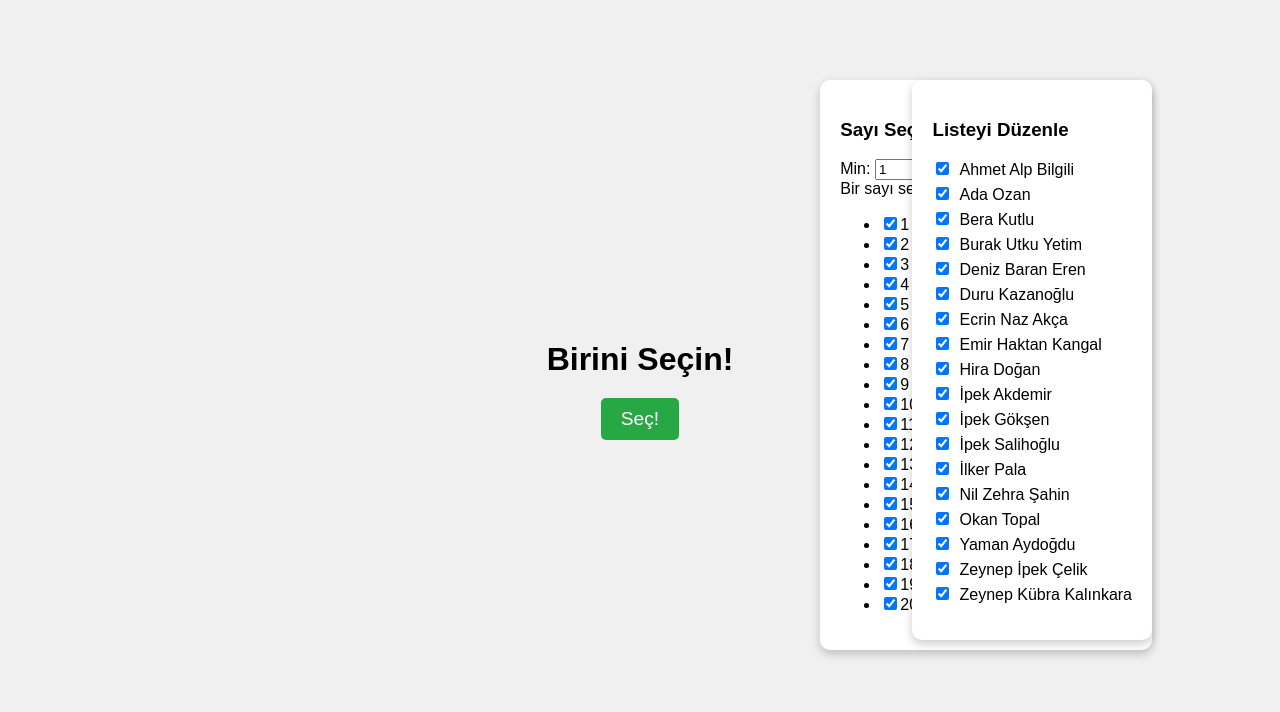
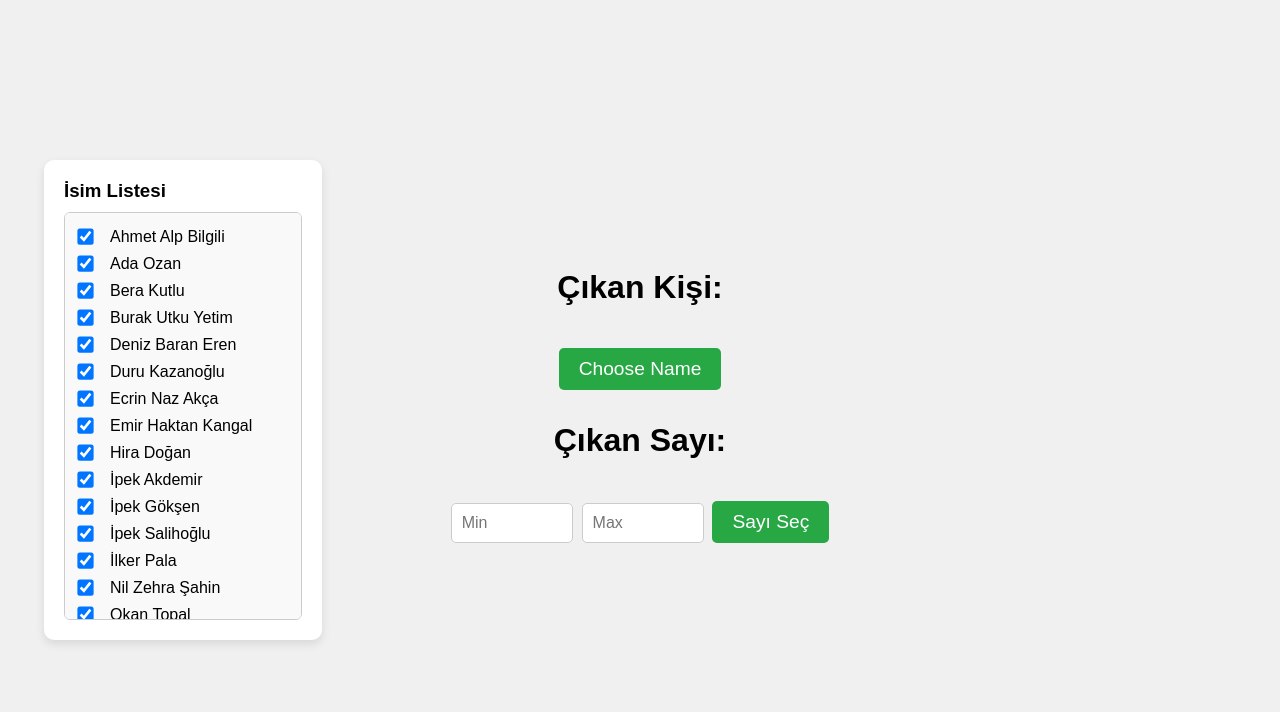
Before and after one commit to yamanaydogduschool/studentchooser, a plain HTML site: page index.html in a window 1280 px wide. Drawn offline with Linux system fonts and the light colour scheme.

Commit message:
The random number and UI changes.

```diff
--- a/css/main.css
+++ b/css/main.css
@@ -2,27 +2,76 @@ body {
   font-family: Arial, sans-serif;
   margin: 0;
   padding: 0;
+  background-color: #f0f0f0;
+  height: 100vh;
+  box-sizing: border-box;
   display: flex;
   justify-content: center;
   align-items: center;
-    height: 100vh;
-    background-color: #f0f0f0;
+  overflow: hidden;
 }
 
 .main-container {
   display: flex;
-    flex-direction: column;
+  justify-content: space-between;
   align-items: center;
+  padding: 20px;
+  width: 90%;
+  height: 80%;
+  max-width: 1200px;
+  position: relative;
+  flex-wrap: wrap;
 }
 
-  .chosen-name {
+.side-panel-left,
+.side-panel-right {
+  background-color: #ffffff;
+  padding: 20px;
+  border-radius: 10px;
+  box-shadow: 0 4px 10px rgba(0, 0, 0, 0.1);
+  flex-shrink: 0;
+  height: 55vh;
+  display: flex;
+  flex-direction: column;
+  position: absolute;
+  top: 50%;
+  transform: translateY(-50%);
+  z-index: 2;
+  overflow: hidden;
+}
+
+.side-panel-left {
+  width: 20%;
+  min-width: 200px;
+  left: 0;
+}
+
+.side-panel-right {
+  width: 20%;
+  min-width: 200px;
+  right: 0;
+  padding: 15px;
+  box-shadow: 0 4px 10px rgba(0, 0, 0, 0.2);
+}
+
+.center-panel {
+  flex: 1;
+  text-align: center;
+  position: relative;
+  padding: 20px;
+  z-index: 1;
+}
+
+.chosen-name,
+.chosen-number {
   font-size: 2rem;
   margin-bottom: 20px;
   text-align: center;
   font-weight: bold;
 }
 
-  #chooseButton {
+#chooseButton,
+#chooseNumberButton {
   padding: 10px 20px;
   font-size: 1.2rem;
   cursor: pointer;
@@ -30,28 +79,66 @@ body {
   background-color: #28a745;
   color: white;
   border-radius: 5px;
-    margin-bottom: 20px;
+  margin-top: 10px;
 }
 
-  .side-panel {
-    position: absolute;
-    top: 10%;
-    right: 10%;
-    background-color: #ffffff;
-    padding: 20px;
-    border-radius: 10px;
-    box-shadow: 0 4px 10px rgba(0, 0, 0, 0.2);
+#min,
+#max {
+  padding: 10px;
+  margin-top: 10px;
+  font-size: 1rem;
+  border-radius: 5px;
+  border: 1px solid #ccc;
+  width: 100px;
+}
+
+.side-panel-left h3 {
+  margin-top: 0;
+  margin-bottom: 10px;
 }
 
 #nameList {
-    list-style-type: none;
-    padding: 0;
+  flex: 1;
+  overflow-y: auto;
+  list-style: upper-roman;
+  padding: 10px;
+  margin: 0;
+  border: 1px solid #ccc;
+  border-radius: 6px;
+  background-color: #f9f9f9;
+  display: flex;
+  flex-direction: column;
 }
 
 #nameList li {
-    margin: 5px 0;
+  display: flex;
+  align-items: center;
+  padding: 5px 0;
 }
 
-  #nameList input {
-    margin-right: 10px;
+input[type="checkbox"] {
+  transform: scale(1.25);
+  margin-right: 8px;
 }
+
+@media (max-width: 768px) {
+  .side-panel-left,
+  .side-panel-right {
+    width: 100%;
+    min-width: unset;
+    height: auto;
+    position: static;
+    transform: none;
+  }
+
+  .main-container {
+    flex-direction: column;
+    align-items: flex-start;
+  }
+
+  .center-panel {
+    margin-top: 20px;
+    text-align: left;
+    width: 100%;
+  }
+}
--- a/index.html
+++ b/index.html
@@ -1,38 +1,34 @@
 <!DOCTYPE html>
-<html lang="tr">
+<html lang="en">
 <head>
   <meta charset="UTF-8">
   <meta name="viewport" content="width=device-width, initial-scale=1.0">
-  <title>Rastgele Seçici</title>
-  <link rel="stylesheet" href="./css/main.css">
+  <title>Öğrenci ve Sayı Seçici</title>
+  <link rel="stylesheet" href="css/main.css">
 </head>
 <body>
-  <div class="main-container" style="display: flex; gap: 40px; align-items: flex-start; justify-content: center;">
-
-    <div class="side-panel">
-      <h3>Sayı Seçici</h3>
-      <div>
-        <label for="min">Min:</label>
-        <input type="number" id="min" value="1" style="width: 60px;" />
-        <label for="max">Max:</label>
-        <input type="number" id="max" value="20" style="width: 60px;" />
-        <button id="chooseNumberButton">Sayı Seç!</button>
-      </div>
-      <div class="chosen-number" id="chosenNumber">Bir sayı seçin!</div>
-      <ul id="numberList"></ul>
+  <div class="main-container">
+    <div class="side-panel-left">
+      <h3>İsim Listesi</h3>
+      <ul id="nameList"></ul>
     </div>
 
-    <div class="center-panel" style="text-align: center;">
-      <div class="chosen-name" id="chosenName">Birini Seçin!</div>
-      <button id="chooseButton">Seç!</button>
+    <div class="center-panel">
+      <div class="chosen-name">
+        <p>Çıkan Kişi: <span id="chosenName"></span></p>
+        <button id="chooseButton">Choose Name</button>
+      </div>
+
+      <div class="chosen-number">
+        <p>Çıkan Sayı: <span id="chosenNumber"></span></p>
+        <input type="number" id="min" placeholder="Min" />
+        <input type="number" id="max" placeholder="Max" />
+        <button id="chooseNumberButton">Sayı Seç</button>
+      </div>
     </div>
-    <div class="side-panel">
-      <h3>Listeyi Düzenle</h3>
-      <ul id="nameList"></ul>
-    </div>
+
   </div>
 
-  <script src="./js/index.js"></script>
+  <script src="js/index.js"></script>
 </body>
-
 </html>
--- a/js/index.js
+++ b/js/index.js
@@ -10,12 +10,15 @@ const nameListDisplay = document.getElementById("nameList");
 
 const chooseNumberButton = document.getElementById("chooseNumberButton");
 const chosenNumberDisplay = document.getElementById("chosenNumber");
-const numberListDisplay = document.getElementById("numberList");
 
 function updateNameList() {
   nameListDisplay.innerHTML = "";
   data.names.forEach((name, index) => {
     const li = document.createElement("li");
+    li.style.display = "flex";
+    li.style.alignItems = "center";
+    li.style.gap = "10px";
+    li.style.padding = "4px 0";
 
     const checkbox = document.createElement("input");
     checkbox.type = "checkbox";
@@ -26,44 +29,23 @@ function updateNameList() {
       if (checkbox.checked) {
         data.pickedNames = data.pickedNames.filter(n => n !== name);
       } else {
-        data.pickedNames.push(name);
+        if (!data.pickedNames.includes(name)) {
+          data.pickedNames.push(name);
+        }
       }
+
       localStorage.setItem('data', JSON.stringify(data));
     });
 
-    li.appendChild(checkbox);
+
     const label = document.createElement("label");
     label.textContent = name;
+    label.setAttribute("for", checkbox.id);
+
+    li.appendChild(checkbox);
     li.appendChild(label);
     nameListDisplay.appendChild(li);
   });
-}
-
-function updateNumberList(min, max) {
-  numberListDisplay.innerHTML = "";
-  for (let i = min; i <= max; i++) {
-    const li = document.createElement("li");
-
-    const checkbox = document.createElement("input");
-    checkbox.type = "checkbox";
-    checkbox.id = `number-${i}`;
-    checkbox.checked = !data.pickedNumbers.includes(i);
-
-    checkbox.addEventListener("change", () => {
-      if (checkbox.checked) {
-        data.pickedNumbers = data.pickedNumbers.filter(n => n !== i);
-      } else {
-        if (!data.pickedNumbers.includes(i)) data.pickedNumbers.push(i);
-      }
-      localStorage.setItem('data', JSON.stringify(data));
-    });
-
-    li.appendChild(checkbox);
-    const label = document.createElement("label");
-    label.textContent = i;
-    li.appendChild(label);
-    numberListDisplay.appendChild(li);
-  }
 }
 
 chooseButton.addEventListener("click", () => {
@@ -95,24 +77,12 @@ chooseNumberButton.addEventListener("click", () => {
   }
 
   const allNumbers = Array.from({ length: max - min + 1 }, (_, i) => i + min);
-  const availableNumbers = allNumbers.filter(num => !data.pickedNumbers.includes(num));
+  const chosenNumber = allNumbers[Math.floor(Math.random() * allNumbers.length)];
 
-  if (availableNumbers.length === 0) {
-    alert("Tüm sayılar seçildi, liste sıfırlandı!");
-    data.pickedNumbers = [];
-    updateNumberList(min, max);
-    localStorage.setItem('data', JSON.stringify(data));
-    return;
-  }
+  chosenNumberDisplay.textContent = chosenNumber;
 
-  const chosenNumber = availableNumbers[Math.floor(Math.random() * availableNumbers.length)];
-  chosenNumberDisplay.textContent = chosenNumber;
   data.pickedNumbers.push(chosenNumber);
-
-  updateNumberList(min, max);
   localStorage.setItem('data', JSON.stringify(data));
 });
 
-// Initial Load
 updateNameList();
-updateNumberList(parseInt(document.getElementById("min").value), parseInt(document.getElementById("max").value));
```
Lines whose indentation alone changed are shown as unchanged.
